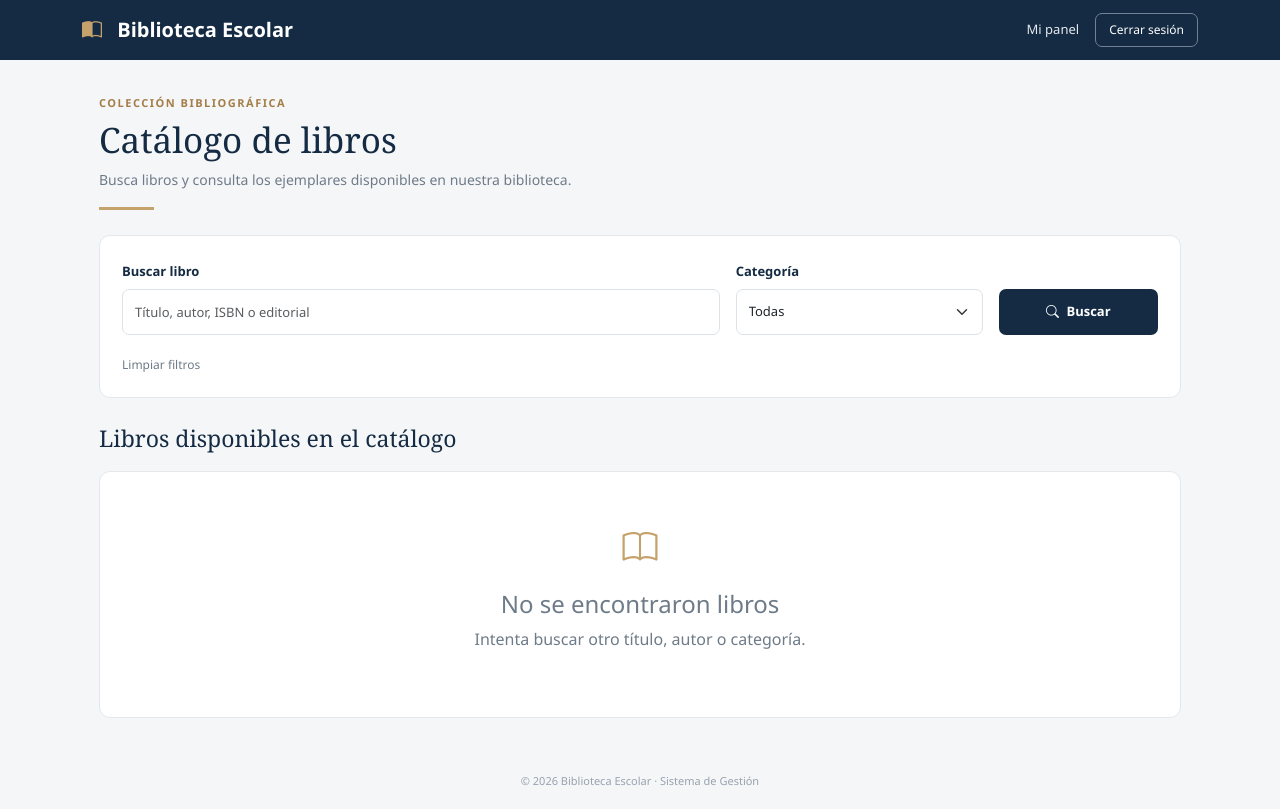
After one commit to Ximenadiaz21/proyecto-final-is, a Django app: page /catalogo/ in a window 1280 px wide. The commit adds this page. Run offline with Django 5.2, Linux system fonts and the light colour scheme; the visitor is signed in with stand-in values (Sample User, id 1); data that the repository does not hold is empty.

Commit message:
Panel de usuarios y catalogo de libros

```diff
--- a/biblioteca/urls.py
+++ b/biblioteca/urls.py
@@ -1,34 +1,36 @@
-"""
-URL configuration for biblioteca project.
-
-The `urlpatterns` list routes URLs to views. For more information please see:
-    https://docs.djangoproject.com/en/6.1/topics/http/urls/
-Examples:
-Function views
-    1. Add an import:  from my_app import views
-    2. Add a URL to urlpatterns:  path('', views.home, name='home')
-Class-based views
-    1. Add an import:  from other_app.views import Home
-    2. Add a URL to urlpatterns:  path('', Home.as_view(), name='home')
-Including another URLconf
-    1. Import the include() function: from django.urls import include, path
-    2. Add a URL to urlpatterns:  path('blog/', include('blog.urls'))
-"""
 
 from django.contrib import admin
-from django.urls import path
-from django.contrib.auth import views as auth_views
-from cuentas import views
+from django.urls import path, include
+from django.views.generic import RedirectView
+from django.contrib.auth.views import LoginView, LogoutView
+
+from cuentas.views import panel_usuario
+
 
 urlpatterns = [
+    # Abre el administrador
     path('admin/', admin.site.urls),
 
-    path('login/', auth_views.LoginView.as_view(
-        template_name='login.html'
+    # Manda la página principal al login
+    path('', RedirectView.as_view(
+        pattern_name='login',
+        permanent=False
+    ), name='inicio'),
+
+    # Permite iniciar sesión
+    path('login/', LoginView.as_view(
+        template_name='login.html',
+        redirect_authenticated_user=True
     ), name='login'),
 
-    path('logout/', auth_views.LogoutView.as_view(), name='logout'),
+    # Permite cerrar sesión
+    path('logout/', LogoutView.as_view(
+        next_page='login'
+    ), name='logout'),
 
-    # Muestra el panel principal de la biblioteca.
-    path('panel/', views.panel, name='panel'),
+    # Muestra el panel del usuario
+    path('panel/', panel_usuario, name='panel'),
+
+    # Conecta el catálogo de libros
+    path('catalogo/', include('catalogo.urls')),
 ]
--- /dev/null
+++ b/catalogo/urls.py
@@ -0,0 +1,7 @@
+from django.urls import path
+from . import views
+
+urlpatterns = [
+    # Abre el catálogo de libros
+    path('', views.lista_libros, name='lista_libros'),
+]
--- a/catalogo/views.py
+++ b/catalogo/views.py
@@ -1,3 +1,60 @@
+
 from django.shortcuts import render
+from django.db.models import Q, Count
+from django.contrib.auth.decorators import login_required
 
-# Create your views here.
+from .models import Libro, Categoria
+
+
+# Muestra el catálogo de libros
+@login_required
+def lista_libros(request):
+
+    # Obtén el texto escrito en el buscador
+    busqueda = request.GET.get('q', '').strip()
+    categoria_id = request.GET.get('categoria', '')
+
+    # Consulta los libros activos
+    libros = Libro.objects.filter(
+        activo=1
+    ).select_related(
+        'categoria', 'editorial'
+    ).annotate(
+        disponibles=Count(
+            'ejemplar',
+            filter=Q(ejemplar__estado='DISPONIBLE'),
+            distinct=True
+        )
+    )
+
+    # Busca libros por título, ISBN, autor o editorial
+    if busqueda:
+        libros = libros.filter(
+            Q(titulo__icontains=busqueda) |
+            Q(isbn__icontains=busqueda) |
+            Q(editorial__nombre__icontains=busqueda) |
+            Q(categoria__nombre__icontains=busqueda) |
+            Q(libroautor__autor__nombre__icontains=busqueda) |
+            Q(libroautor__autor__apellidos__icontains=busqueda)
+        ).distinct()
+
+    # Filtra los libros por categoría
+    if categoria_id.isdigit():
+        libros = libros.filter(categoria_id=int(categoria_id))
+
+    # Ordena los libros alfabéticamente
+    libros = libros.order_by('titulo', 'id')
+
+    # Obtén las categorías
+    categorias = Categoria.objects.all().order_by('nombre')
+
+    # Envía los datos al HTML
+    contexto = {
+        'libros': libros,
+        'categorias': categorias,
+        'busqueda': busqueda,
+        'categoria_seleccionada': categoria_id,
+    }
+
+    # Abre la página del catálogo
+    return render(request, 'catalogo/lista_libros.html', contexto)
--- /dev/null
+++ b/templates/catalogo/lista_libros.html
@@ -0,0 +1,485 @@
+
+<!DOCTYPE html>
+<html lang="es">
+<head>
+    <meta charset="UTF-8">
+    <meta name="viewport" content="width=device-width, initial-scale=1.0">
+
+    <title>Catálogo | Biblioteca Escolar</title>
+
+    <!-- Carga Bootstrap y sus iconos -->
+    <link href="https://cdn.jsdelivr.net/npm/bootstrap@5.3.3/dist/css/bootstrap.min.css" rel="stylesheet">
+    <link href="https://cdn.jsdelivr.net/npm/bootstrap-icons@1.11.3/font/bootstrap-icons.css" rel="stylesheet">
+
+    <style>
+        :root {
+            --azul: #142b43;
+            --dorado: #c5a16b;
+            --fondo: #f5f6f8;
+            --gris: #6e7b88;
+        }
+
+        body {
+            margin: 0;
+            min-height: 100vh;
+            background-color: var(--fondo);
+            font-family: "Segoe UI", Arial, sans-serif;
+            color: #273747;
+        }
+
+        /* Da formato a la barra superior */
+        .navbar-biblioteca {
+            background-color: var(--azul);
+            padding: 13px 0;
+        }
+
+        .marca {
+            color: white;
+            text-decoration: none;
+            font-size: 20px;
+            font-weight: 600;
+        }
+
+        .marca i {
+            color: var(--dorado);
+            margin-right: 10px;
+        }
+
+        .marca:hover {
+            color: white;
+        }
+
+        .enlace-menu {
+            color: #e5e9ed;
+            text-decoration: none;
+            font-size: 13px;
+        }
+
+        .enlace-menu:hover {
+            color: white;
+        }
+
+        .btn-salir {
+            background: transparent;
+            border: 1px solid #718292;
+            border-radius: 7px;
+            color: white;
+            padding: 7px 13px;
+            font-size: 12px;
+        }
+
+        .btn-salir:hover {
+            background: white;
+            color: var(--azul);
+        }
+
+        /* Organiza el contenido */
+        .contenido {
+            max-width: 1130px;
+            margin: 35px auto;
+            padding: 0 24px;
+        }
+
+        .etiqueta {
+            color: #a47e49;
+            font-size: 11px;
+            letter-spacing: 1.5px;
+            font-weight: 700;
+            text-transform: uppercase;
+            margin-bottom: 7px;
+        }
+
+        h1 {
+            font-family: Georgia, "Times New Roman", serif;
+            font-size: 35px;
+            color: var(--azul);
+            margin-bottom: 8px;
+        }
+
+        .descripcion {
+            color: var(--gris);
+            font-size: 14px;
+        }
+
+        .linea-dorada {
+            width: 55px;
+            height: 3px;
+            background: var(--dorado);
+            margin: 17px 0 25px;
+        }
+
+        /* Da formato al buscador */
+        .buscador {
+            background: white;
+            border: 1px solid #e4e8ed;
+            border-radius: 11px;
+            padding: 22px;
+            margin-bottom: 27px;
+        }
+
+        .form-label {
+            color: var(--azul);
+            font-size: 13px;
+            font-weight: 600;
+        }
+
+        .form-control,
+        .form-select {
+            height: 46px;
+            border-radius: 7px;
+            border: 1px solid #dce2e8;
+            font-size: 13px;
+        }
+
+        .form-control:focus,
+        .form-select:focus {
+            border-color: #284b68;
+            box-shadow: 0 0 0 3px rgba(40,75,104,0.1);
+        }
+
+        .btn-buscar {
+            height: 46px;
+            width: 100%;
+            border: 0;
+            border-radius: 7px;
+            background: var(--azul);
+            color: white;
+            font-size: 13px;
+            font-weight: 600;
+        }
+
+        .btn-buscar:hover {
+            background: #284b68;
+        }
+
+        .limpiar {
+            color: var(--gris);
+            font-size: 12px;
+            text-decoration: none;
+        }
+
+        .limpiar:hover {
+            color: var(--azul);
+        }
+
+        /* Da formato a los resultados */
+        .titulo-resultados {
+            color: var(--azul);
+            font-family: Georgia, serif;
+            font-size: 23px;
+            margin-bottom: 18px;
+        }
+
+        .libro-card {
+            height: 100%;
+            background: white;
+            border: 1px solid #e4e8ed;
+            border-radius: 11px;
+            padding: 20px;
+            transition: 0.2s;
+        }
+
+        .libro-card:hover {
+            border-color: #c7d1da;
+            box-shadow: 0 5px 18px rgba(20,43,67,0.06);
+        }
+
+        .libro-icono {
+            display: flex;
+            align-items: center;
+            justify-content: center;
+            width: 52px;
+            height: 52px;
+            margin-bottom: 15px;
+            background: #f7f3ec;
+            color: #a47e49;
+            border-radius: 9px;
+            font-size: 25px;
+        }
+
+        .libro-titulo {
+            color: var(--azul);
+            font-size: 17px;
+            font-weight: 600;
+            margin-bottom: 12px;
+        }
+
+        .libro-dato {
+            font-size: 12px;
+            color: var(--gris);
+            line-height: 1.7;
+            margin-bottom: 5px;
+        }
+
+        .libro-dato strong {
+            color: #34495b;
+        }
+
+        .disponible {
+            color: #276749;
+            background: #e8f5ec;
+            display: inline-block;
+            padding: 6px 10px;
+            border-radius: 6px;
+            font-size: 12px;
+            font-weight: 600;
+        }
+
+        .agotado {
+            color: #975a16;
+            background: #fff4df;
+            display: inline-block;
+            padding: 6px 10px;
+            border-radius: 6px;
+            font-size: 12px;
+            font-weight: 600;
+        }
+
+        .sin-resultados {
+            background: white;
+            border: 1px solid #e4e8ed;
+            border-radius: 11px;
+            padding: 50px 20px;
+            text-align: center;
+            color: var(--gris);
+        }
+
+        .sin-resultados i {
+            font-size: 35px;
+            color: var(--dorado);
+        }
+
+        .pie-pagina {
+            padding: 20px;
+            text-align: center;
+            color: #98a2ad;
+            font-size: 11px;
+        }
+
+        /* Ajusta la página en celular */
+        @media (max-width: 700px) {
+            .contenido {
+                margin: 25px auto;
+                padding: 0 18px;
+            }
+
+            h1 {
+                font-size: 30px;
+            }
+
+            .marca {
+                font-size: 17px;
+            }
+
+            .buscador {
+                padding: 17px;
+            }
+
+            .libro-card {
+                padding: 18px;
+            }
+        }
+    </style>
+</head>
+
+<body>
+
+    <!-- Muestra la barra de navegación -->
+    <nav class="navbar-biblioteca">
+        <div class="container d-flex justify-content-between align-items-center">
+
+            <a href="{% url 'panel' %}" class="marca">
+                <i class="bi bi-book-half"></i>
+                Biblioteca Escolar
+            </a>
+
+            <div class="d-flex align-items-center gap-3">
+                <!-- Regresa al panel del usuario -->
+                <a href="{% url 'panel' %}" class="enlace-menu">
+                    Mi panel
+                </a>
+
+                <!-- Cierra la sesión -->
+                <form method="post" action="{% url 'logout' %}" class="m-0">
+                    {% csrf_token %}
+
+                    <button type="submit" class="btn-salir">
+                        Cerrar sesión
+                    </button>
+                </form>
+            </div>
+        </div>
+    </nav>
+
+    <main class="contenido">
+
+        <!-- Muestra el título del catálogo -->
+        <section>
+            <div class="etiqueta">
+                Colección bibliográfica
+            </div>
+
+            <h1>Catálogo de libros</h1>
+
+            <p class="descripcion">
+                Busca libros y consulta los ejemplares disponibles
+                en nuestra biblioteca.
+            </p>
+
+            <div class="linea-dorada"></div>
+        </section>
+
+        <!-- Permite buscar y filtrar libros -->
+        <section class="buscador">
+            <form method="get" action="{% url 'lista_libros' %}">
+
+                <div class="row g-3 align-items-end">
+
+                    <div class="col-md-7">
+                        <label for="busqueda" class="form-label">
+                            Buscar libro
+                        </label>
+
+                        <input
+                            type="text"
+                            id="busqueda"
+                            name="q"
+                            class="form-control"
+                            placeholder="Título, autor, ISBN o editorial"
+                            value="{{ busqueda }}"
+                        >
+                    </div>
+
+                    <div class="col-md-3">
+                        <label for="categoria" class="form-label">
+                            Categoría
+                        </label>
+
+                        <select
+                            id="categoria"
+                            name="categoria"
+                            class="form-select"
+                        >
+                            <option value="">Todas</option>
+
+                            {% for categoria in categorias %}
+                                <option value="{{ categoria.id }}"
+                                    {% if categoria_seleccionada == categoria.id|stringformat:"s" %}selected{% endif %}>
+                                    {{ categoria.nombre }}
+                                </option>
+                            {% endfor %}
+                        </select>
+                    </div>
+
+                    <div class="col-md-2">
+                        <button type="submit" class="btn-buscar">
+                            <i class="bi bi-search me-1"></i>
+                            Buscar
+                        </button>
+                    </div>
+
+                </div>
+
+                <div class="mt-3">
+                    <a href="{% url 'lista_libros' %}" class="limpiar">
+                        Limpiar filtros
+                    </a>
+                </div>
+
+            </form>
+        </section>
+
+        <!-- Muestra los libros encontrados -->
+        <section>
+            <h2 class="titulo-resultados">
+                Libros disponibles en el catálogo
+            </h2>
+
+            <div class="row g-3">
+
+                {% for libro in libros %}
+
+                    <div class="col-md-6 col-lg-4">
+                        <article class="libro-card">
+
+                            <div class="libro-icono">
+                                <i class="bi bi-book"></i>
+                            </div>
+
+                            <!-- Muestra el título del libro -->
+                            <h3 class="libro-titulo">
+                                {{ libro.titulo }}
+                            </h3>
+
+                            <!-- Muestra la información del libro -->
+                            <p class="libro-dato">
+                                <strong>ISBN:</strong> {{ libro.isbn }}
+                            </p>
+
+                            <p class="libro-dato">
+                                <strong>Editorial:</strong>
+                                {{ libro.editorial.nombre }}
+                            </p>
+
+                            <p class="libro-dato">
+                                <strong>Categoría:</strong>
+                                {{ libro.categoria.nombre }}
+                            </p>
+
+                            {% if libro.anio_publicacion %}
+                                <p class="libro-dato">
+                                    <strong>Año:</strong>
+                                    {{ libro.anio_publicacion }}
+                                </p>
+                            {% endif %}
+
+                            <hr>
+
+                            <!-- Muestra la cantidad de ejemplares disponibles -->
+                            {% if libro.disponibles > 0 %}
+                                <span class="disponible">
+                                    <i class="bi bi-check-circle me-1"></i>
+                                    {{ libro.disponibles }} disponible(s)
+                                </span>
+                            {% else %}
+                                <span class="agotado">
+                                    <i class="bi bi-clock me-1"></i>
+                                    Sin ejemplares disponibles
+                                </span>
+                            {% endif %}
+
+                        </article>
+                    </div>
+
+                {% empty %}
+
+                    <!-- Avisa cuando la búsqueda no tiene resultados -->
+                    <div class="col-12">
+                        <div class="sin-resultados">
+                            <i class="bi bi-book"></i>
+
+                            <h4 class="mt-3">
+                                No se encontraron libros
+                            </h4>
+
+                            <p>
+                                Intenta buscar otro título, autor
+                                o categoría.
+                            </p>
+                        </div>
+                    </div>
+
+                {% endfor %}
+
+            </div>
+        </section>
+
+    </main>
+
+    <!-- Muestra el pie de página -->
+    <footer class="pie-pagina">
+        © 2026 Biblioteca Escolar · Sistema de Gestión
+    </footer>
+
+</body>
+</html>
```
Also changed, not shown: biblioteca/settings.py (+15 -5 lines), cuentas/views.py (+28 -7 lines), templates/panel.html (+29 -16 lines).
